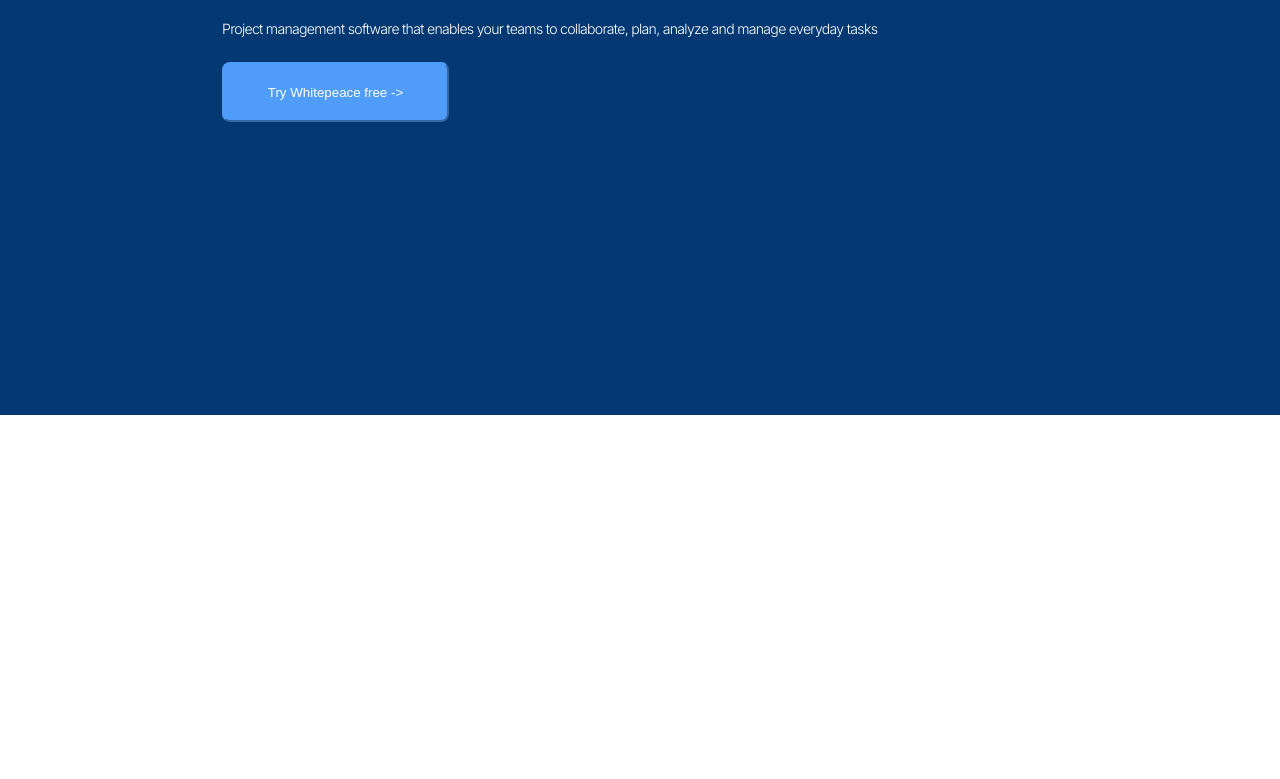
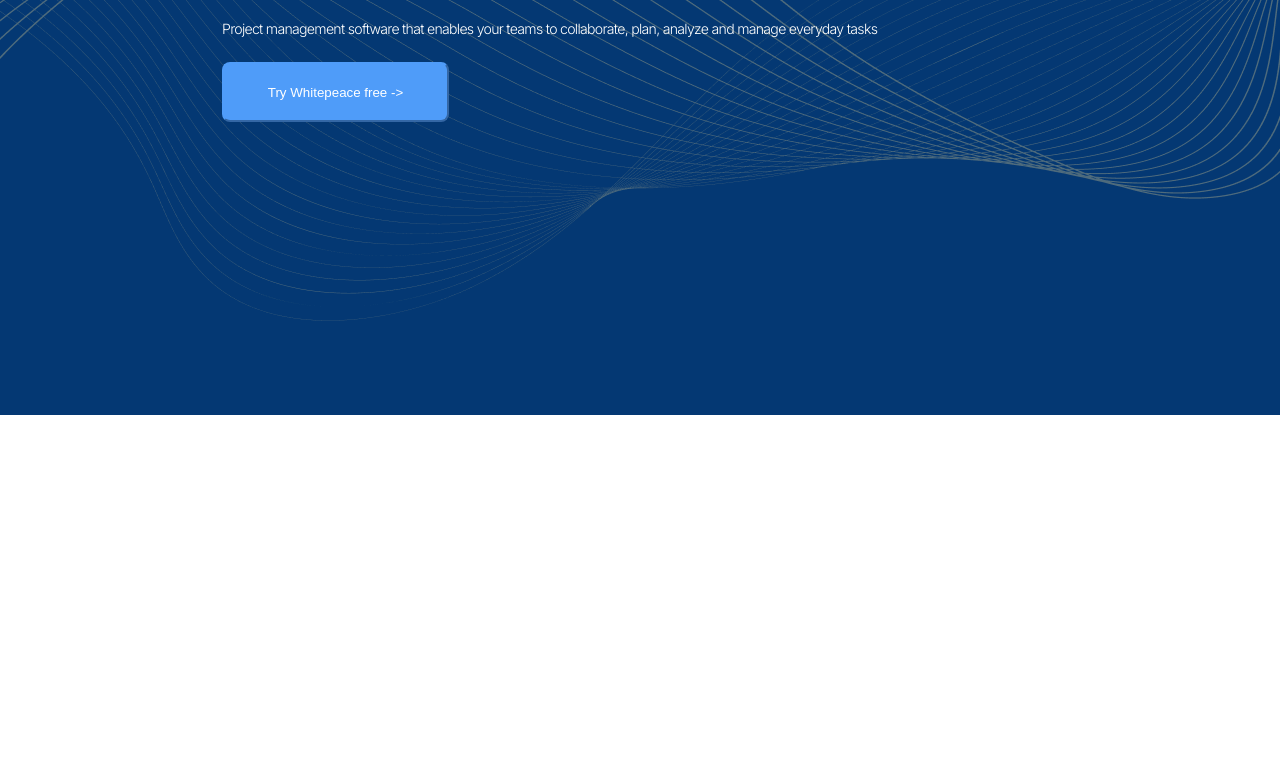
Before and after one commit to cristovaom/Entrega-Prova3-Cristovao-Martins, a plain HTML site: page index.html in a window 1280 px wide. Shown: the part 385-1164 px from the top of the page. Drawn offline with Linux system fonts and the light colour scheme.

Commit message:
Update styles.css

```diff
--- a/css/styles.css
+++ b/css/styles.css
@@ -2,7 +2,7 @@
 
 #Pagina1{
     background-color:#043873;
-    background-image:url(../LinhasFundo.png);
+    background-image:url(../imgs/LinhasFundo.png);
     height:100vh;
     color:white;
     background-position: center;
```
